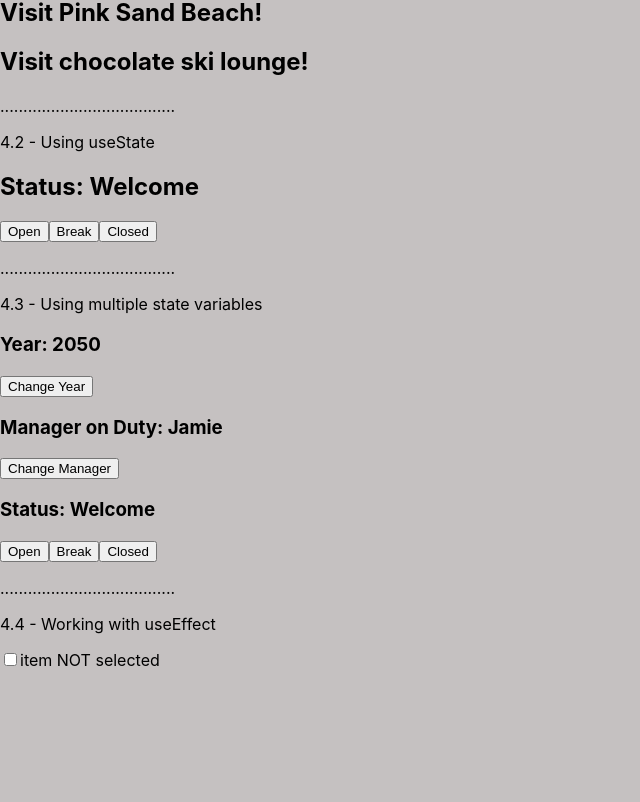
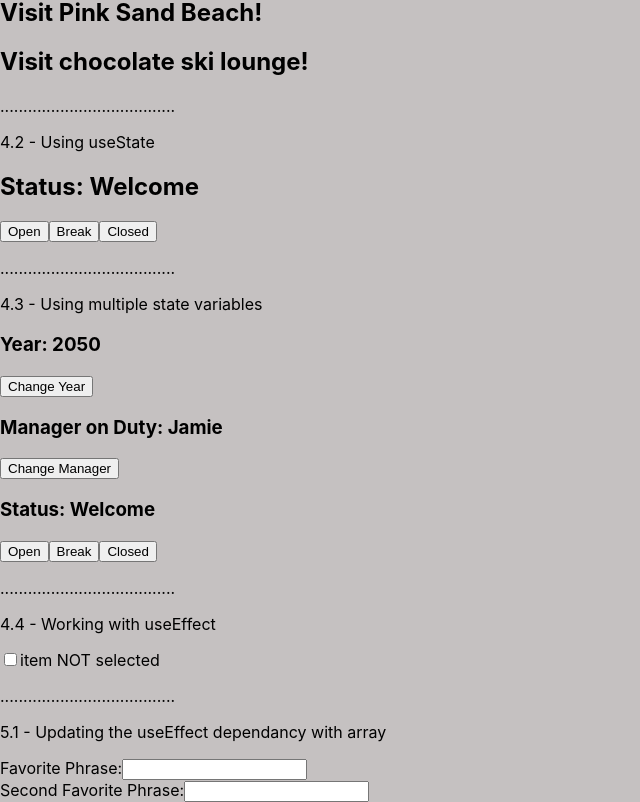
Before and after one commit to nilipatel97/linkedin-learning-react-js, a React (Create React App) app in the folder my-app/: page / in a window 1280 px wide. Shown: the part 1634-2436 px from the top of the page, without its empty margins (0-640 px from the left). Before the commit the page ends 2304 px from the top, so only its background shows below. Built offline with nearby package versions, Linux system fonts and the light colour scheme.

Commit message:
add some examples for dependancy array (5.2)

```diff
--- a/my-app/public/index.html
+++ b/my-app/public/index.html
@@ -74,6 +74,9 @@
     <p>......................................</p>
     <p>4.4 - Working with useEffect</p>
     <div id="root15"></div>
+    <p>......................................</p>
+    <p>5.1 - Updating the useEffect dependancy with array</p>
+    <div id="root16"></div>
 
 
 
--- a/my-app/src/index.js
+++ b/my-app/src/index.js
@@ -413,3 +413,42 @@ console.log(moderate);
 const root15 = ReactDOM.createRoot(document.getElementById("root15"));
 
 root15.render(<Checkbox></Checkbox>)
+
+/*------------------------------------------------------------------------------------------ */
+/************************ Chapter 5: React Enhancements ************************************ */
+/*------------------------------------------------------------------------------------------ */
+
+/********************* [5.1] Updating with the useEffect dependency array ***************** */
+
+function Application() {
+  const [val,setVal] = useState("");
+  const [val2, setVal2] = useState("")
+
+  useEffect(() => {
+    console.log(`field 1: ${val}`);
+  }, [val])
+
+  // second argument of the dependancy array is the value you want to see! can pass more than 1 value.
+
+  useEffect(() => {
+    console.log(`field 2: ${val2}`);
+  }, [val2])
+
+  return(
+    <>
+    <label>
+      Favorite Phrase:
+      <input value = {val} onChange= {(e) => setVal(e.target.value)}/>
+    </label>
+    <br />
+    <label>
+      Second Favorite Phrase:
+      <input value = {val2} onChange= {(e) => setVal2(e.target.value)}/>
+    </label>
+    </>
+  )
+}
+
+const root16 = ReactDOM.createRoot(document.getElementById("root16"));
+
+root16.render(<Application></Application>)
```
